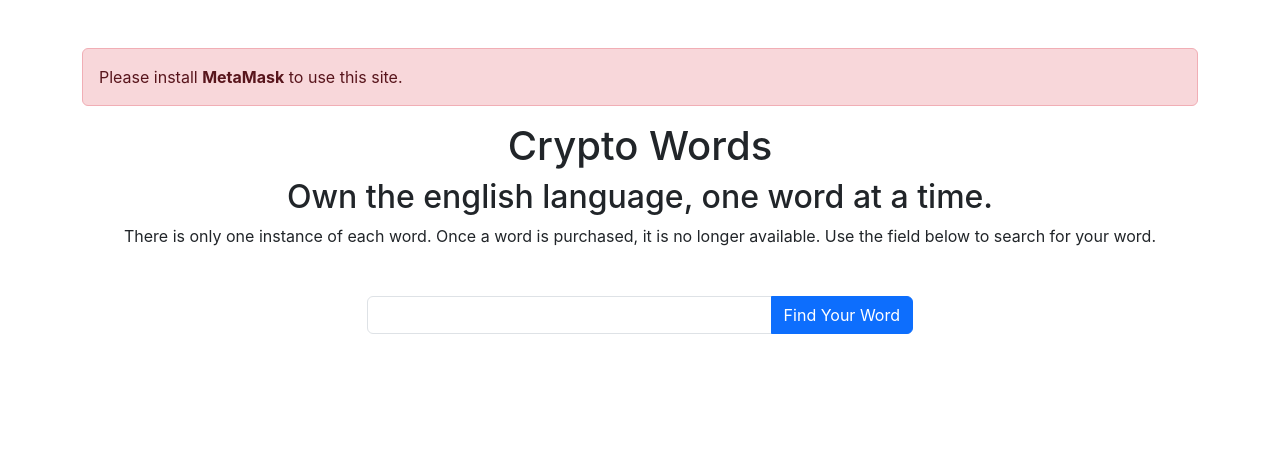
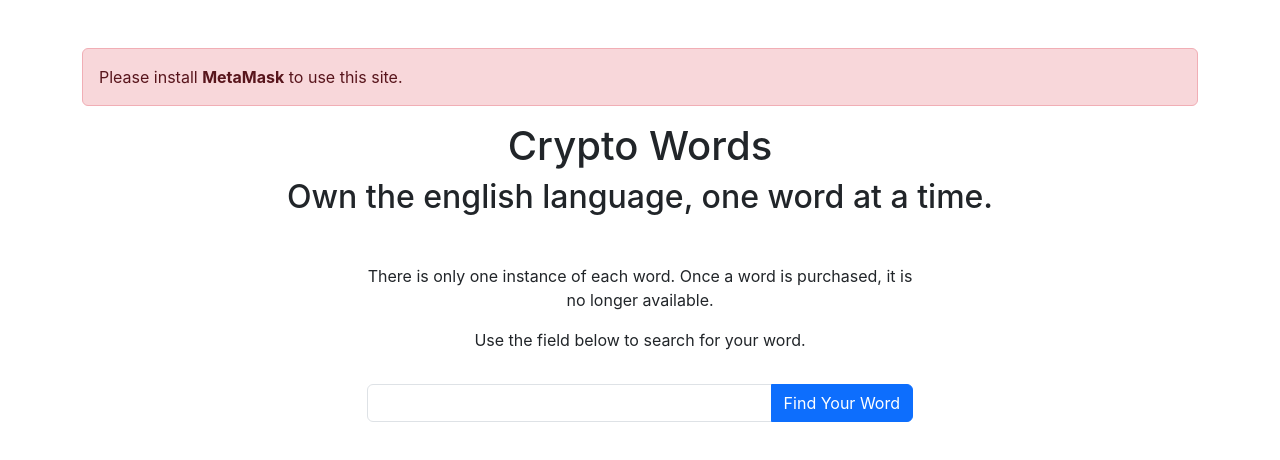
Before and after one commit to klahaeck/cryptowords-site, a Next.js app: page / in a window 1280 px wide. Shown: the top 460 px of the page. Built offline with nearby package versions, Linux system fonts and the light colour scheme.

Commit message:
updateas

```diff
--- a/components/CardWord.js
+++ b/components/CardWord.js
@@ -2,6 +2,9 @@ import {
   Button,
   Card,
 } from 'react-bootstrap';
+import {
+  WORD_EXISTS
+} from '../data/text';
 
 const CardLocal = ({ word, purchaseWord, price, status = false }) => {
   return (
@@ -9,20 +12,17 @@ const CardLocal = ({ word, purchaseWord, price, status = false }) => {
       <div className="ratio ratio-1x1">
         <Card.Img variant="top" width="100%" src={word.image} alt={word.name} className="rounded-0" />
       </div>
-      {status && <Card.Body>
+      <Card.Body>
         {/* <Card.Title tag="h5">{word.word}</Card.Title> */}
         {/* <Card.Subtitle tag="h6" className="mb-2 text-muted">Card subtitle</Card.Subtitle> */}
         {/* <Card.Text>{word.description}</Card.Text> */}
-        {!word.exists &&
-          <Card.Text>
-            <small>Price {price} ETH</small><br />
-            <Button className="float-right" size="sm" block disabled={word.exists} onClick={() => purchaseWord(word)}>Purchase</Button>
-          </Card.Text>
-        }
-        {word.exists &&
-          <Card.Text>This NFT has already been purchased</Card.Text>
-        }
-      </Card.Body>}
+        <Card.Text>
+          {!word.exists &&<small>Price {price} ETH</small>}
+          {word.exists && <small>{WORD_EXISTS}</small>}
+          <br />
+          {!word.exists && <Button className="float-right" size="sm" disabled={!status || word.exists} onClick={() => purchaseWord(word)}>Purchase</Button>}
+        </Card.Text>
+      </Card.Body>
     </Card>
   );
 };
--- a/data/text.js
+++ b/data/text.js
@@ -1,6 +1,6 @@
 export const WRONG_NETWORK = '<h1>Stop!</h1><p>This is a test Web3 app that uses the Rinkeby network! Please switch to rinkeby before minting NFTs. Otherwise you will pay real money for nothing.</p>';
 export const WORD_NOT_FOUND = 'Sorry, we cannot find this word.';
-export const WORD_EXISTS = 'This NFT has already been purchased';
+export const WORD_EXISTS = 'This NFT has been purchased';
 export const NOT_ENOUGH_FUNDS = 'You do not have enough ETH for this transaction';
 export const WORD_MINTING = 'Your NFT is being minted. It may take a minute.'
 export const PURCHASE_SUCCESS = 'The word has been minted into your wallet.';
--- a/lib/create-img.js
+++ b/lib/create-img.js
@@ -58,7 +58,7 @@ const createImg = (_id, word, description) => {
   context.fillText(text, 600, 120);
 
 
-  let definitionFontSize = 70;
+  let definitionFontSize = 72;
   context.textAlign = 'left';
 
   do {
--- a/package.json
+++ b/package.json
@@ -12,6 +12,7 @@
   "dependencies": {
     "aws-sdk": "^2.1008.0",
     "bootstrap": "5.1.1",
+    "bootstrap-icons": "^1.6.1",
     "canvas": "^2.8.0",
     "mongodb": "^4.1.3",
     "next": "11.1.2",
--- a/pages/_app.js
+++ b/pages/_app.js
@@ -1,4 +1,5 @@
 import '../styles/globals.scss';
+import 'bootstrap-icons/font/bootstrap-icons.css';
 
 function MyApp({ Component, pageProps }) {
   return <Component {...pageProps} />
--- a/pages/index.js
+++ b/pages/index.js
@@ -116,8 +116,8 @@ const Home = () => {
     return isCorrect;
   }
 
-  // const getBalance = async () => web3.utils.fromWei(await web3.eth.getBalance(process.env.NEXT_PUBLIC_CONTRACT_ADDRESS), 'ether');
-  // const getTotalWords = async () => await web3.contract.totalSupply().call();
+  const getBalance = async () => web3.utils.fromWei(await web3.eth.getBalance(process.env.NEXT_PUBLIC_CONTRACT_ADDRESS), 'ether');
+  // const getTotalWords = async () => await web3.contract.methods.totalSupply().call();
 
   const onSubmit = async data => {
     setSearching(true);
@@ -127,7 +127,7 @@ const Home = () => {
       setRecentSearches([existingRecentSearch, ...recentSearches.filter(rs => rs.name !== existingRecentSearch.name)]);
       existingRecentSearch.exists = await contract.methods.wordExists(existingRecentSearch.slug).call();
     } else {
-      setRecentSearches([{name: data.word}, ...recentSearches]);
+      setRecentSearches([{ name: data.word, status: false }, ...recentSearches]);
     }
 
     fetch(`/api/word/${data.word}`, {
@@ -150,6 +150,8 @@ const Home = () => {
       })
       .then(res => res.json())
       .then(async data => {
+        reset({ word:'' });
+        data.status = true;
         try {
           data.exists = await contract.methods.wordExists(data.name).call();
         } catch(error) {
@@ -186,11 +188,13 @@ const Home = () => {
             }]);
           })
           .on('receipt', async (receipt) => {
-            // reset();
-            try {
-              word.exists = await contract.methods.wordExists(word.slug).call();
-            } catch(error) {
-              console.error(error);
+            const recentSearch = recentSearches.filter(rw => rw.name === word.name)[0];
+            if (recentSearch) {
+              try {
+                recentSearch.exists = await contract.methods.wordExists(recentSearch.slug).call();
+              } catch(error) {
+                console.error(error);
+              }
             }
 
             setToasts([...toasts, {
@@ -212,7 +216,6 @@ const Home = () => {
 
   const handleTogglePause = () => {
     const thisPausedMethod = paused ? contract.methods.unpause() : contract.methods.pause();
-
     thisPausedMethod.send({from:address})
       .on('receipt', (receipt) => {
         setPaused(!paused);
@@ -238,7 +241,7 @@ const Home = () => {
     <>
       {isAdmin && <Navbar bg="light" expand="lg">
         <Container>
-          <Navbar.Brand href="#home">Admin</Navbar.Brand>
+          <Navbar.Brand href="/">Admin</Navbar.Brand>
           <Navbar.Toggle aria-controls="basic-navbar-nav" />
           <Navbar.Collapse id="basic-navbar-nav">
             <Nav className="ms-auto">
@@ -286,15 +289,23 @@ const Home = () => {
         {alerts.map((alert, index) => <Alert key={index} variant={alert.color} onClose={() => handleOnAlertClose(index)} dismissible>{alert.msg}</Alert>)}
 
         <h1 className="text-center">Crypto Words</h1>
-        <h2 className="text-center">Own the english language, one word at a time.</h2>
+        <h2 className="text-center mb-5">Own the english language, one word at a time.</h2>
 
-        <p className="text-center">There is only one instance of each word. Once a word is purchased, it is no longer available. Use the field below to search for your word.</p>
+        <Row className="justify-content-center">
+          <Col md="8" lg="6">
+            <p className="text-center">There is only one instance of each word. Once a word is purchased, it is no longer available.</p>
+            <p className="text-center">Use the field below to search for your word.</p>
+          </Col>
+        </Row>
 
-        <Row className="justify-content-center my-5">
+        <Row className="justify-content-center mt-3 mb-5">
           <Col md="8" lg="6">
             <Form onSubmit={handleSubmit(onSubmit)}>
               <Form.Group>
-                <Form.Label htmlFor="word" className="visually-hidden">Find Your Word</Form.Label>
+                <Form.Label htmlFor="word" className="visually-hidden">
+                  <i className="bi bi-arrow-clockwise"></i>
+                  Find Your Word
+                </Form.Label>
                 <InputGroup>
                   <Controller
                     name="word"
@@ -317,7 +328,7 @@ const Home = () => {
 
         <Row className="justify-content-center mb-5">
           <Col sm="12" md="8" lg="6">
-            {recentSearches.length > 0 && <CardWord word={recentSearches[0]} purchaseWord={purchaseWord} price={price} status={true} />}
+            {recentSearches.length > 0 && <CardWord word={recentSearches[0]} purchaseWord={purchaseWord} price={price} status={recentSearches[0].status} />}
           </Col>
         </Row>
 
@@ -333,7 +344,7 @@ const Home = () => {
                 <div className="d-flex justify-content-end">
                   <CloseButton className="outline-none" onClick={() => setRecentSearches([...recentSearches.filter(rs => rs.name !== word.name)])} />
                 </div>
-                <CardWord word={word} purchaseWord={purchaseWord} price={price} status={true} />
+                <CardWord word={word} purchaseWord={purchaseWord} price={price} status={word.status} />
               </Col>
             ))}
           </Row>
```
Also changed, not shown: 1 other file (tests, documents, lock files or other folders).
